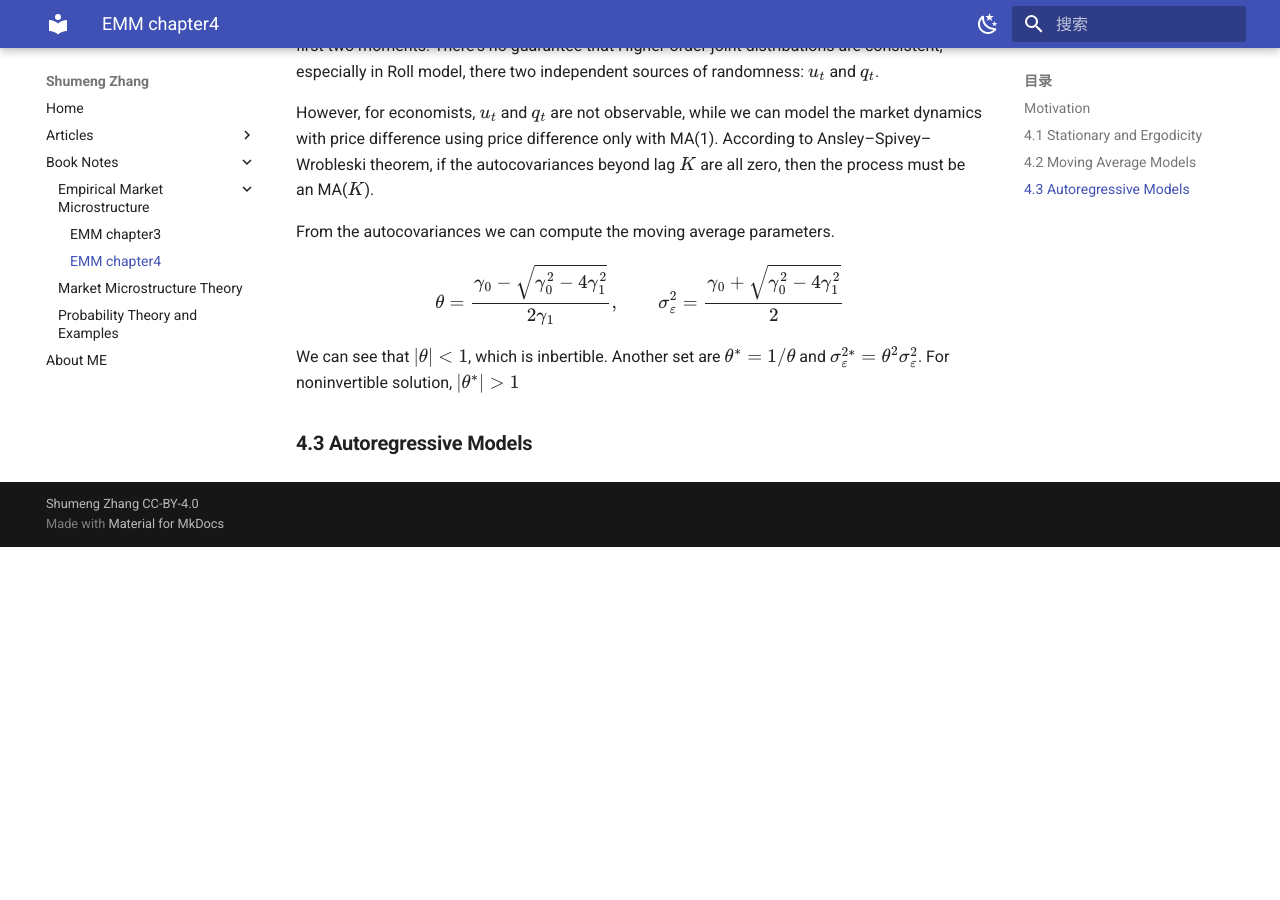
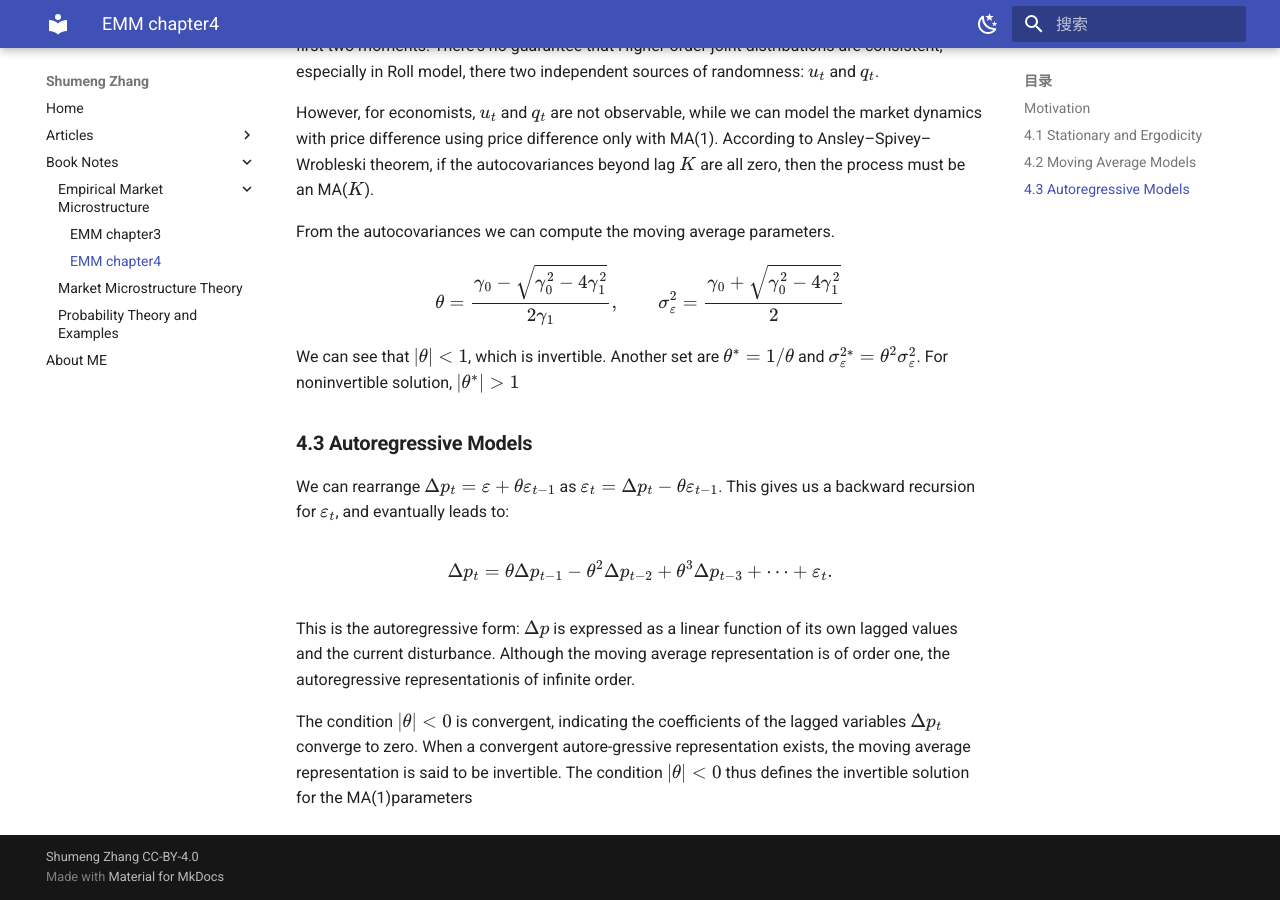
Before and after one commit to Realsumen/sumenz, an MkDocs documentation site: the page built from docs/_notes/empirical-market-microstrucuture/chapter4.md, in a window 1280 px wide and 900 px high, scrolled down 1795 px. Built offline with MkDocs 1.6.1 and Material for MkDocs 9.7.7, drawn with Linux system fonts in a browser that asks for light colours; before the commit the page ends 2342 px from its top, so only the background shows below that.

Commit message:
a little update to ar model

```diff
--- a/docs/_notes/empirical-market-microstrucuture/chapter4.md
+++ b/docs/_notes/empirical-market-microstrucuture/chapter4.md
@@ -70,6 +70,17 @@ $$
 \theta = \dfrac{\gamma_0-\sqrt{\gamma_0^{2}-4\gamma_1^{2}}}{2\gamma_1},\qquad
 \sigma_\varepsilon^{2} = \dfrac{\gamma_0+\sqrt{\gamma_0^{2}-4\gamma_1^{2}}}{2}
 $$
-We can see that $|\theta|\lt1$, which is inbertible. Another set are $\theta^*=1/\theta$ and $\sigma_\varepsilon^{2*}=\theta^2\sigma^2_\varepsilon$. For noninvertible solution, $|\theta^*| \gt1$
+We can see that $|\theta|\lt1$, which is invertible. Another set are $\theta^*=1/\theta$ and $\sigma_\varepsilon^{2*}=\theta^2\sigma^2_\varepsilon$. For noninvertible solution, $|\theta^*| \gt1$
 
 ### **4.3 Autoregressive Models**
+
+We can rearrange $\Delta p_t=\varepsilon+\theta\varepsilon_{t-1}$ as $\varepsilon_t=\Delta p_t-\theta\varepsilon_{t-1}$. This gives us a backward recursion for $\varepsilon_t$, and evantually leads to:
+
+$$
+\Delta p_t = \theta \Delta p_{t-1} - \theta^2 \Delta p_{t-2} + \theta^3 \Delta p_{t-3} + \cdots + \varepsilon_t.
+$$
+
+This is the autoregressive form: $\Delta p$ is expressed as a linear function of its own lagged values and the current disturbance. Although the moving average representation is of order one, the autoregressive representationis of infinite order.
+
+The condition $|\theta| \lt 0$ is convergent, indicating the coefficients of the lagged variables $\Delta p_t$ converge to zero. When a convergent autore-gressive representation exists, the moving average representation is said to be invertible.
+The condition $|\theta| \lt 0$ thus defines the invertible solution for the MA(1)parameters
```
